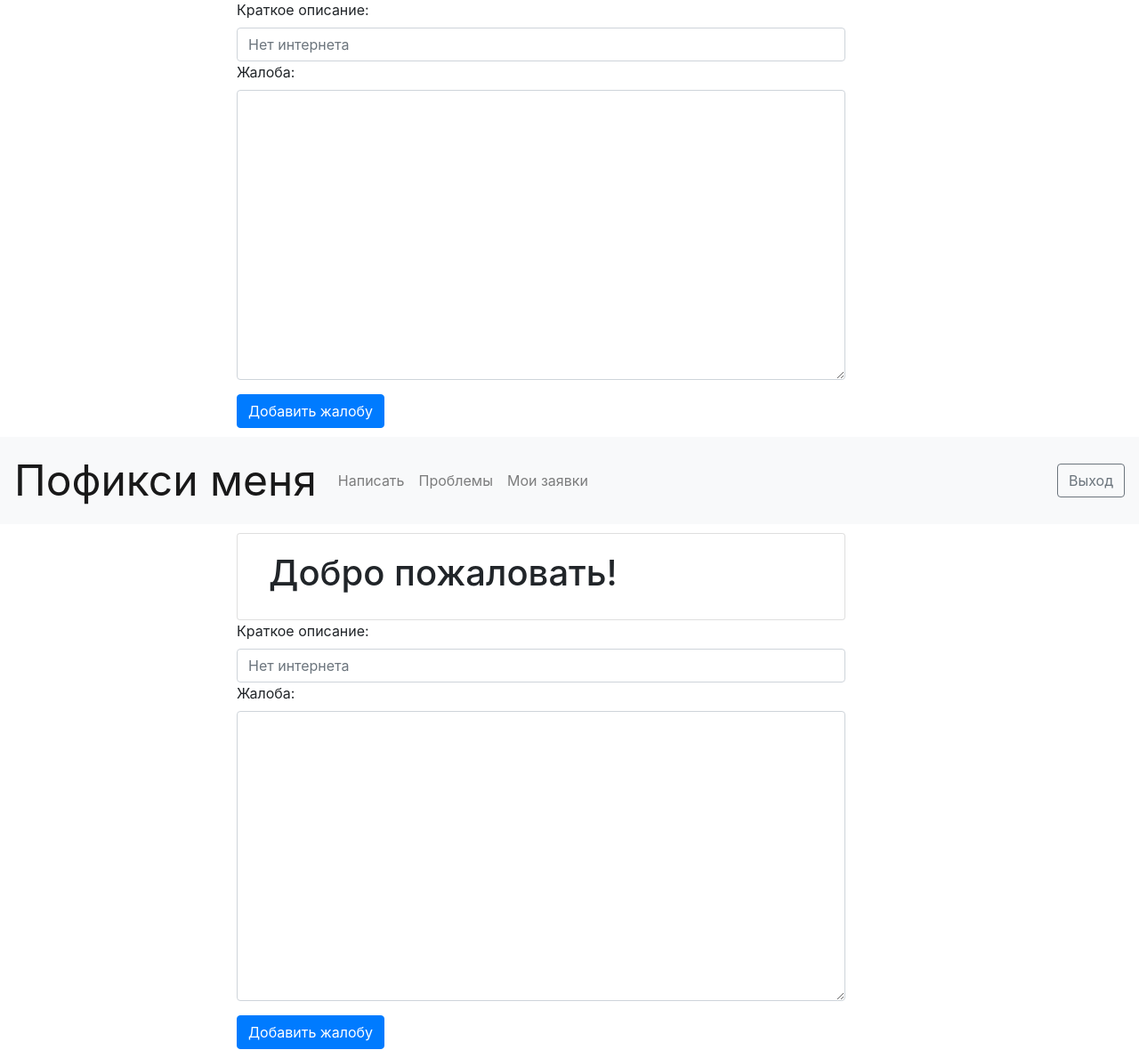
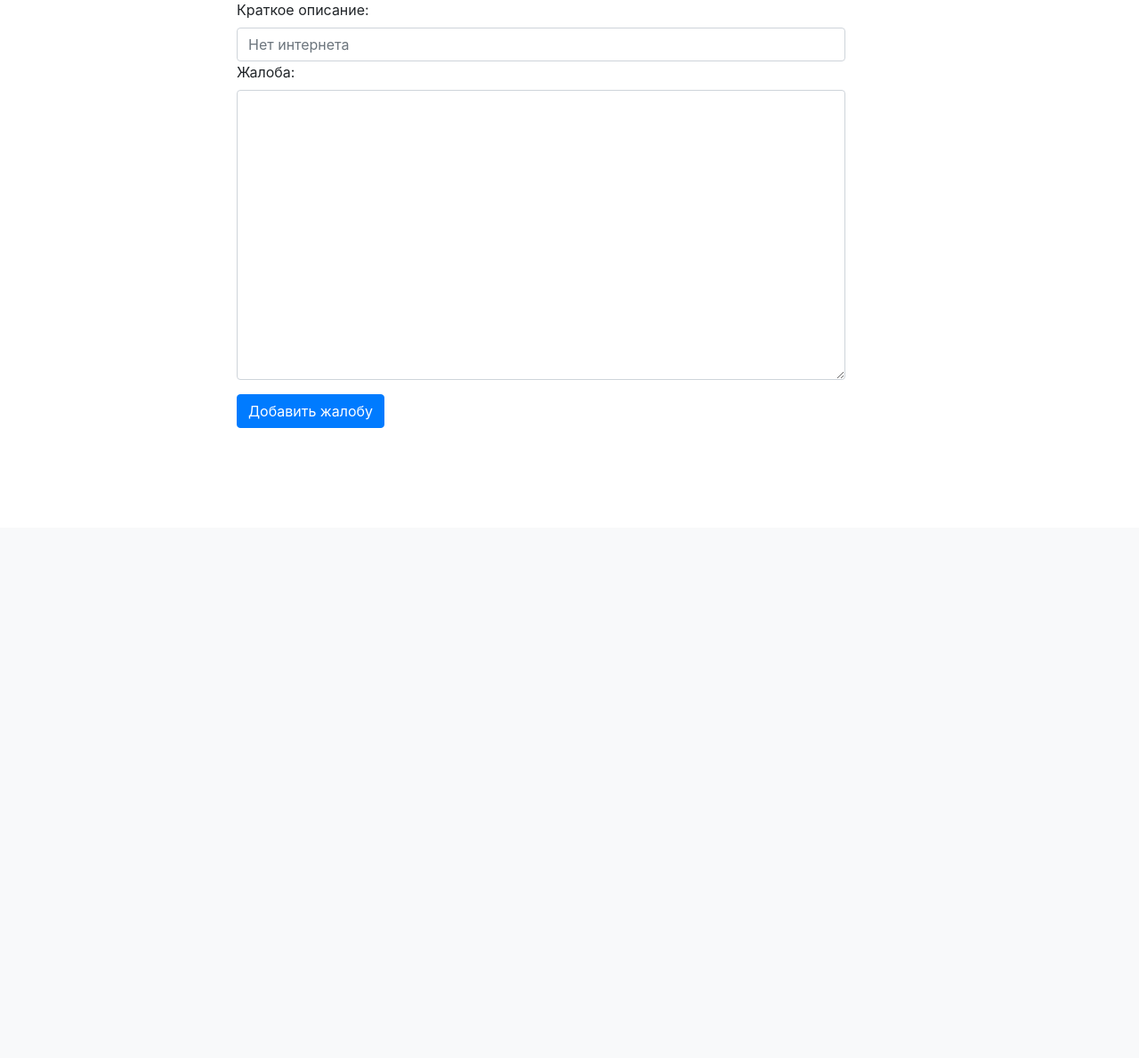
Before and after one commit to 1ivovani1/goto_web_tasks, a Django app: page /write in a window 1280 px wide. Shown: the part 207-1396 px from the top of the page at 89% size. After the commit the page ends 688 px from the top, so only its background shows below. Run offline with Django 3.2, Linux system fonts and the light colour scheme; some libraries are stand-ins or nearby versions.

Commit message:
Рост,проверь плиз

```diff
--- a/myapp/templates/index.html
+++ b/myapp/templates/index.html
@@ -1,94 +1,3 @@
-<!DOCTYPE html>
-<html lang="en">
-<form method="post">
-    <head>
-{% csrf_token %}
-        <link rel="stylesheet" href="https://stackpath.bootstrapcdn.com/bootstrap/4.3.1/css/bootstrap.min.css"
-              integrity="sha384-ggOyR0iXCbMQv3Xipma34MD+dH/1fQ784/j6cY/iJTQUOhcWr7x9JvoRxT2MZw1T"
-              crossorigin="anonymous">
-        <meta name="viewport" content="width=device-width, initial-scale=1, shrink-to-fit=no">
-        <nav class="navbar navbar-expand-lg navbar-light bg-light">
-            <a class="navbar-brand" href="#"><font size="50">Пофикси меня</font></a>
-            <div class="collapse navbar-collapse" id="navbarNavAltMarkup">
-                <div class="navbar-nav mr-auto">
-                    <a class="nav-item nav-link" href="#">Написать</a>
-                    <a class="nav-item nav-link" href="problems">Проблемы</a>
-                    <a class="nav-item nav-link" href="me">Мои заявки</a>
-                    </div>
-                    <a href="/logout" type="submit"  class="btn btn-outline-secondary">Выход</a>
-                </div>
-            <button class="navbar-toggler" type="button" data-toggle="collapse" data-target="#navbarNavAltMarkup"
-                    aria-controls="navbarNavAltMarkup" aria-expanded="false" aria-label="Toggle navigation">
-                <span class="navbar-toggler-icon"></span>
-            </button>
-        </nav>
-</form>
-<head>
-    <meta charset="UTF-8">
-    <title>Title</title>
-</head>
-<body>
-
-</head>
-<title>margin-left</title>
-<title>margin-right</title>
-<style>
-   .layer1 {
-    background-color: #; /* Цвет фона */
-   }
-   .layer2 {
-    margin-left: 20%; /* Отступ слева */
-    margin-right: 25%; /* Отступ справа */
-    background-color: #; /* Цвет фона */
-    padding: 10px; /* Поля вокруг текста */
-   }
-
-
-
-
-
-
-
-
-
-
-
-
-</style>
-<div class="layer1">
-    <div class="layer2">
-        <div class="card">
-
-            <div class="card-body">
-
-                <div class="container-fluid"><h1> Добро пожаловать! </h1></div>
-                <!--{{poem.text}}-->
-            </div>
-        </div>
-
-        <!--<h3> Продолжить рассказ: </h3>-->
-        <form method="POST">
-            <table>{% csrf_token %}
-                <label for="exampleInput">Краткое описание:</label>
-                <input id="exampleInput" class="form-control" aria-describedby="emaildHel"
-                       placeholder="Нет интернета" name="name">
-                <div class="form-group">
-                    <label for="exampleFormControlTextarea1">Жалоба:</label>
-                    <textarea class="form-control" id="exampleFormControlTextarea1" rows="13" name="text"></textarea>
-                </div>
-            </table>
-            <input value="Добавить жалобу" type="submit" class="btn btn-primary" name="submit">
-        </form>
-    </div>
-</div>
-
-
-
-</body>
-</html>
-
-
-
 
 <!DOCTYPE html>
 <html lang="en">
```
Also changed, not shown: db.sqlite3.
